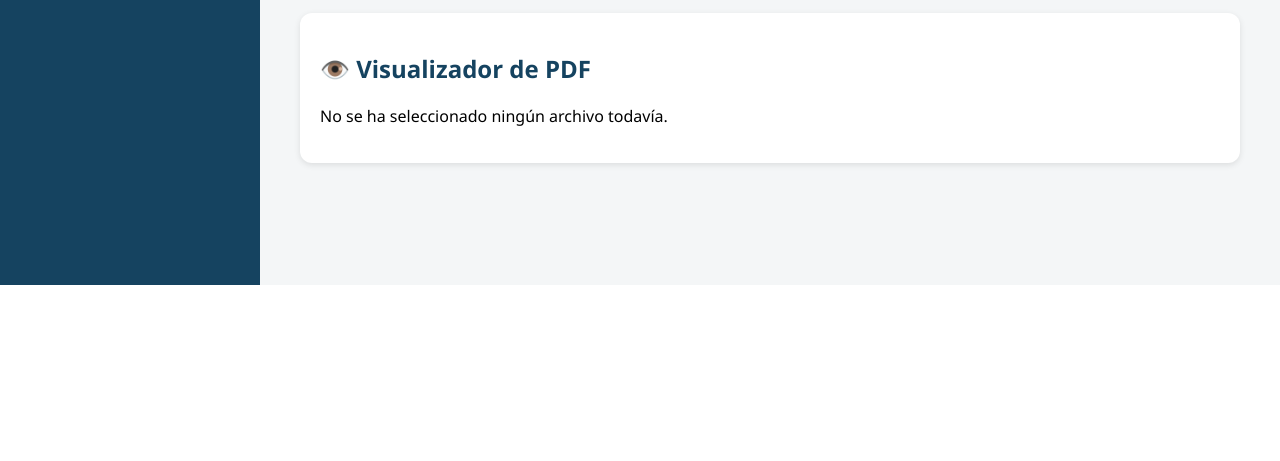
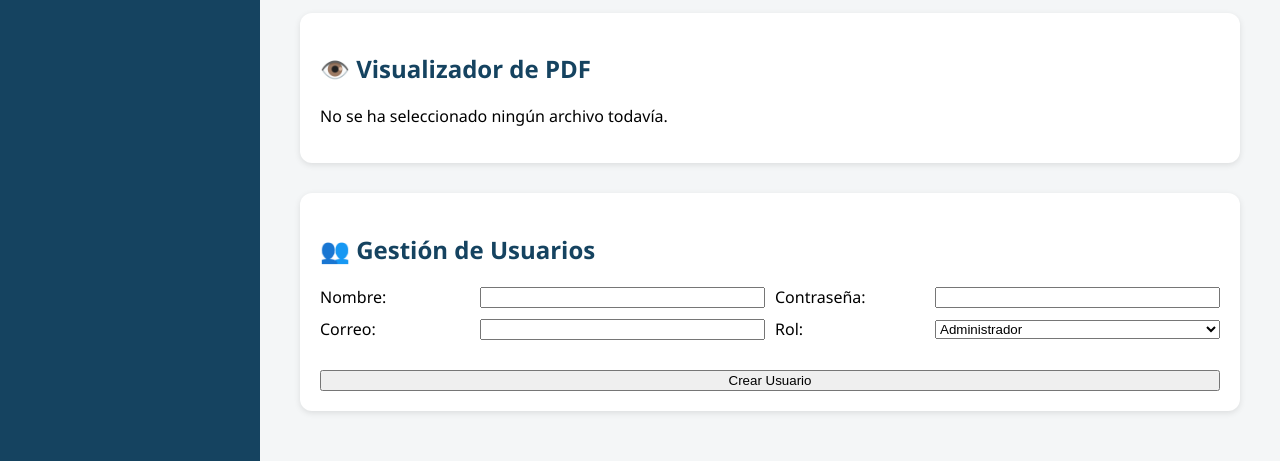
Before and after one commit to faustofi1262/neon-pdf-chatbot, a Flask app: page /panel in a window 1280 px wide. Shown: the part 515-976 px from the top of the page. Before the commit the page ends 800 px from the top, so only its background shows below. Run offline with Flask 3, Linux system fonts and the light colour scheme; data that the repository does not hold is empty; some libraries are stand-ins or nearby versions.

```diff
--- a/static/style.css
+++ b/static/style.css
@@ -107,3 +107,15 @@ th, td {
   border-radius: 6px;
   margin-bottom: 20px;
 }
+.form-usuarios {
+  display: flex;
+  flex-direction: column;
+  gap: 10px;
+}
+
+.form-row {
+  display: grid;
+  grid-template-columns: 150px 1fr 150px 1fr;
+  gap: 10px;
+  align-items: center;
+}
--- a/templates/panel.html
+++ b/templates/panel.html
@@ -101,28 +101,30 @@
       </section>
 
       <!-- Sección de usuarios -->
-      <section id="usuarios" class="seccion-panel" style="display: none;">
-        <div class="card">
-          <h2>👥 Gestión de Usuarios</h2>
-         <form action="{{ url_for('crear_usuario') }}" method="POST">
-            <label for="username">Nombre:</label><br>
-            <input type="text" name="nombre_usuario" required>
+      <section class="card">
+        <h2>👥 Gestión de Usuarios</h2>
+        <form action="{{ url_for('crear_usuario') }}" method="POST" class="form-usuarios">
+        <div class="form-row">
+          <label for="nombre_usuario">Nombre:</label>
+          <input type="text" name="nombre_usuario" required>
 
-            <label for="password">Contraseña:</label><br>
-            <input type="password" name="contrasena_hash" required>
+          <label for="contrasena">Contraseña:</label>
+          <input type="password" name="contrasena" required>
+        </div>
 
-            <label for="correo">Correo:</label><br>
-            <input type="email" name="correo" required><br><br>
-            <label for="rol">Rol:</label><br>
-            <select id="rol" name="rol">
-              <option value="Administrador">Administrador</option>
-              <option value="Usuario">Usuario</option>
-            </select><br><br>
+    <div class="form-row">
+      <label for="correo">Correo:</label>
+      <input type="email" name="correo" required>
 
-            <button type="submit">Crear Usuario</button>
-          </form>
-        </div>
-      </section>
+      <label for="rol">Rol:</label>
+      <select name="rol" required>
+        <option value="Administrador">Administrador</option>
+        <option value="Usuario">Usuario</option>
+      </select>
+    </div>
+    <button type="submit" style="margin-top: 20px;">Crear Usuario</button>
+  </form>
+</section>
     </main>
   </div>
 </body>
```
